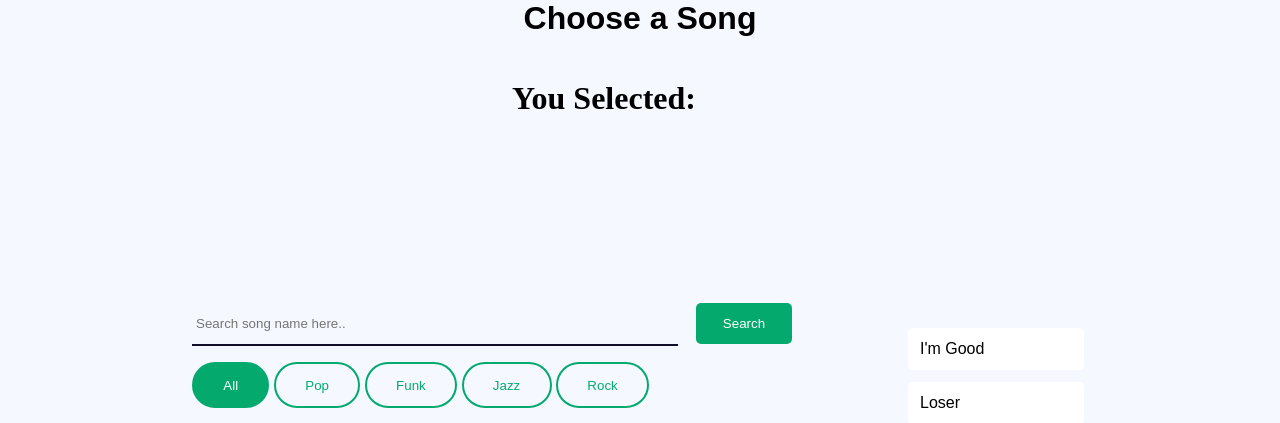
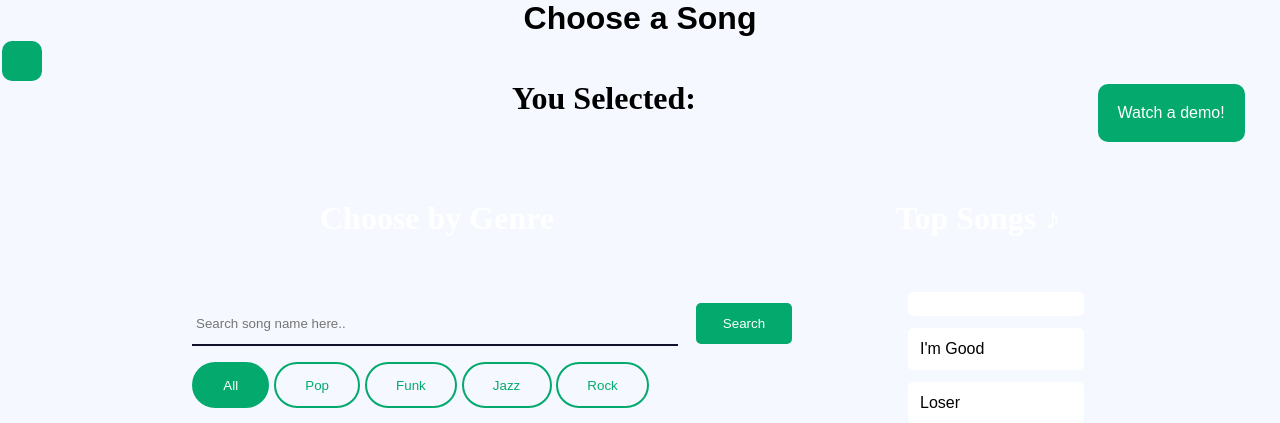
Before and after one commit to snnithya/HCI-singing, a Flask app: page / in a window 1280 px wide; the page is wider, and only the part inside the window is pictured. Shown: the top 423 px of that part. Run offline with Flask 2, Linux system fonts and the light colour scheme.

Commit message:
intermediate linking demo

```diff
--- a/app.py
+++ b/app.py
@@ -10,6 +10,26 @@ singing_data = {
 @app.route('/')
 def index():
     return render_template('library.html')
+
+@app.route('/demo1')
+def demo1():
+    return render_template('demo/demo1.html')
+
+@app.route('/demo2')
+def demo2():
+    return render_template('demo/demo2.html')
+
+@app.route('/demo3')
+def demo3():
+    return render_template('demo/demo3.html')
+
+@app.route('/demo4')
+def demo4():
+    return render_template('demo/demo4.html')
+
+@app.route('/demo5')
+def demo5():
+    return render_template('demo/demo5.html')
 
 @app.route('/singing')
 def singing():
--- a/static/js/library.js
+++ b/static/js/library.js
@@ -1,8 +1,10 @@
 const singButton = document.getElementById("singButton");
+const demoButton = document.getElementById("demoButton");
 
 function changeText(text) {
   document.getElementById("mySong").innerHTML = text;
   singButton.style.visibility = 'visible';
+  demoButton.style.visibility = 'visible';
 };
 
 
--- a/static/js/singing.js
+++ b/static/js/singing.js
@@ -88,9 +88,9 @@ async function setup() {
         y:Array(10).fill(null),
         text: Array(10).fill('lala'),
         textposition: top,
-        line: {
-            color: 'rgb(128, 128, 128)'
-        }
+        // line: {
+        //     color: 'rgb(128, 128, 128)'
+        // }
     },
     {// words from the song
     mode: 'text',
--- a/templates/library.html
+++ b/templates/library.html
@@ -12,12 +12,15 @@
 </head>
 
 <body>
+
     <h1 class="choose">Choose a Song</h1>
 
     <h2 class="selected">You Selected: </h2>
 
     <h2 id="mySong"></h2>
 
+
+    <!-- <a href="{{ url_for('listening') }}" class="button" id="demo">Watch Demo</button> -->
     <form action="#">
 
 
@@ -25,6 +28,7 @@
 
 
             <a href="{{ url_for('listening') }}" class="singButton" id="singButton" style="visibility: hidden">Start Singing</button>
+            <a href="{{ url_for('listening') }}" class="singButton" id="demoButton">Watch a demo!</button>
 
 
         </div>
```
